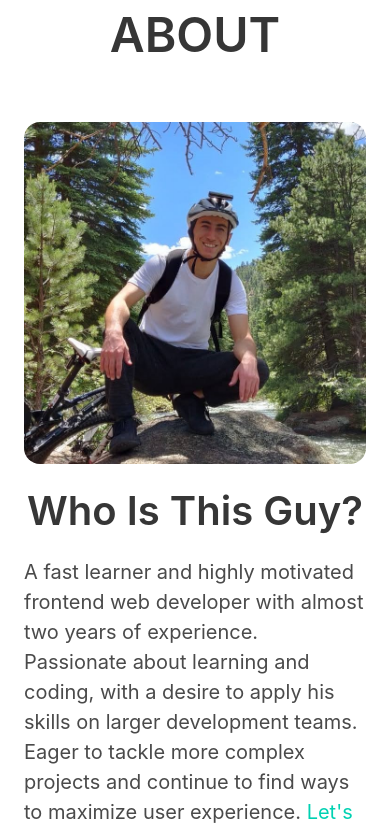
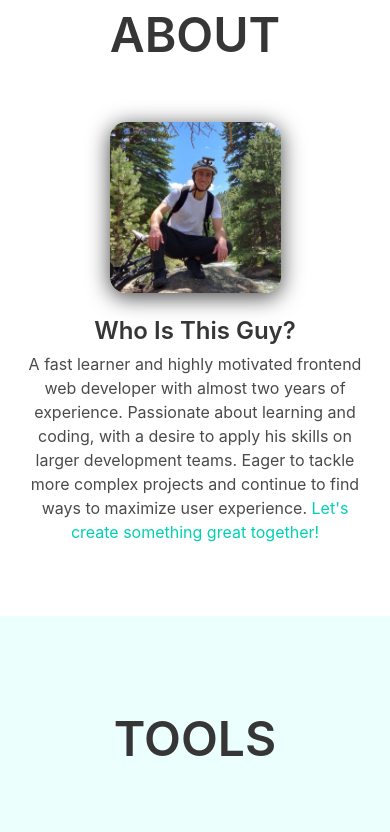
Before and after one commit to salymk/salym-portfolio, a React (Create React App) app: page / in a window 390 px wide. Shown: the part 940-1772 px from the top of the page. Built offline with nearby package versions, Linux system fonts and the light colour scheme.

Commit message:
Added media queries at 320 and 768

```diff
--- a/src/index.scss
+++ b/src/index.scss
@@ -21,6 +21,24 @@ $navbar-item-hover-background-color: $white;
 // Custome image size
 .custom-img {
 	border-radius: 1rem;
+	-webkit-box-shadow: 0px 4px 22px 0px rgba(0, 0, 0, 0.75);
+	-moz-box-shadow: 0px 4px 22px 0px rgba(0, 0, 0, 0.75);
+	box-shadow: 0px 4px 22px 0px rgba(0, 0, 0, 0.75);
+}
+
+@media only screen and (max-width: 768px) {
+	.custom-img {
+		display: block;
+		margin-left: auto;
+		margin-right: auto;
+		width: 50%;
+	}
+}
+
+@media only screen and (max-width: 320px) {
+	.custom-img {
+		width: 100%;
+	}
 }
 
 // Custom text sizes
--- a/src/sections/main-content/about/AboutMe.js
+++ b/src/sections/main-content/about/AboutMe.js
@@ -6,16 +6,16 @@ const AboutMe = () => {
 		<div className='columns is-centered mt-6'>
 			<div className='column is-4'>
 				<img
-					className='image custom-img'
+					className='custom-img'
 					src={Salym2}
 					alt='Salym Akhmedov in the mountains'
 				/>
 			</div>
 			<div className='column is-6 is-mobile'>
-				<h1 className='title is-3 is-size-2-mobile is-size-2-widescreen has-text-centered-mobile'>
+				<h1 className='title mb-2 is-3 is-size-4-mobile is-size-2-widescreen has-text-centered-mobile'>
 					Who Is This Guy?
 				</h1>
-				<div className='content is-size-5-mobile is-size-6-tablet is-size-5-desktop is-size-4-widescreen'>
+				<div className='content has-text-centered-mobile is-size-6-mobile is-size-6-tablet is-size-5-desktop is-size-4-widescreen'>
 					<p className='mb-5'>
 						A fast learner and highly motivated frontend web developer with
 						almost two years of experience. Passionate about learning and
@@ -34,11 +34,3 @@ const AboutMe = () => {
 };
 
 export default AboutMe;
-
-// <p>
-// A fast learner and highly motivated frontend web developer with almost two years of experience.
-// Passionate about learning and coding, with a desire
-// to apply his skills on larger development teams. Eager to tackle more complex
-// projects and continue to find ways to maximize user experience.
-// <a classNameName="has-text-primary"> Let's create something great together!</a>
-// </p>
```
